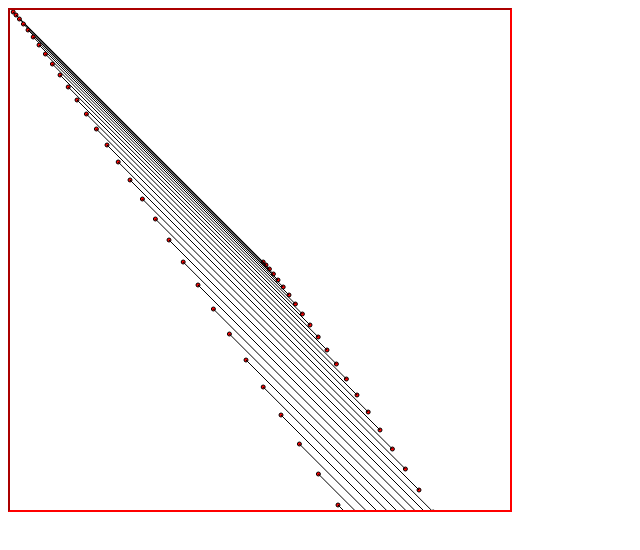
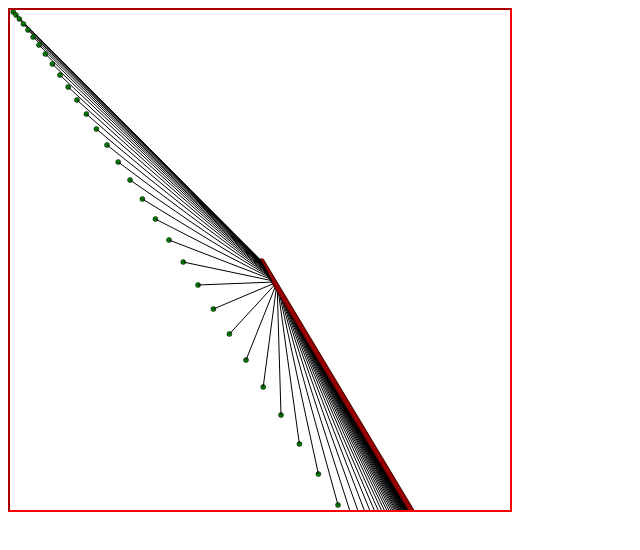
Before and after one commit to shilpi-mittal/TheGame, a plain HTML site: page verlets/html/verletstick.html in a window 1280 px wide. Shown: the whole page, without its empty margins (0-640 px from the left). Drawn offline with nearby package versions, Linux system fonts and the light colour scheme.

Commit message:
adding lock constraint

```diff
--- a/verlets/html/verletstick.html
+++ b/verlets/html/verletstick.html
@@ -15,6 +15,7 @@
 	<script src="../js/particle.js"></script>
 	<script src="../js/listOfParticles.js"></script>
 	<script src="../js/constraints/stickConstraints.js"></script>
+	<script src="../js/constraints/lockConstraint.js"></script>
 	<script src="../js/stick.js"></script>
   <script src="../js/drawVerletStick.js"></script>
 	<canvas id="main-canvas" width=500 height=500>Your browser doesn't support canvas!</canvas>
--- a/verlets/js/constraints/lockConstraint.js
+++ b/verlets/js/constraints/lockConstraint.js
@@ -0,0 +1,11 @@
+var applyLockConstraint = function (particle) {
+  particle.update = function() {
+    particle.changePosition(particle.getPosition());
+  };
+
+  particle.setParticleType("locked");
+  particle.render = circle_point_drawable_factory({
+    type : 'smallRedCircle',
+    withChanges : {}
+  })
+};
--- a/verlets/js/drawVerletStick.js
+++ b/verlets/js/drawVerletStick.js
@@ -15,7 +15,7 @@ $('document').ready(function(){
     withChanges : {
       initial_position : canvasDimensions.newScale(0.5),
       render : circle_point_drawable_factory({
-        type : 'smallRedCircle',
+        type : 'smallGreenCircle',
         withChanges : {}
       })
     }
@@ -26,7 +26,7 @@ $('document').ready(function(){
     withChanges : {
       initial_position : (canvasDimensions.newScale(0.5)).add(create_new_vector(3,4)) ,
       render : circle_point_drawable_factory({
-        type : 'smallRedCircle',
+        type : 'smallGreenCircle',
         withChanges : {}
       })
     }
@@ -48,6 +48,8 @@ $('document').ready(function(){
     x : 1,
     y : 0
   }));
+
+  applyLockConstraint(particle1);
 
   particle2.changePosition(particle2.getPosition().newAdd({
     x : 1,
--- a/verlets/js/game.js
+++ b/verlets/js/game.js
@@ -15,7 +15,7 @@ $('document').ready(function(){
 		withChanges : {
 			initial_position : canvasDimensions.newScale(0.5),
 			render : circle_point_drawable_factory({
-				type : 'smallRedCircle'
+				type : 'smallGreenCircle'
 			})
 		}
 	});
--- a/verlets/js/particle.js
+++ b/verlets/js/particle.js
@@ -5,6 +5,7 @@ var particle_factory = (function(){
 				initial_position : create_new_vector(),
 				lastPosition : create_new_vector(),
 				initialVelocity : create_new_vector(),
+        particleType : "normal",
 				render : circle_point_drawable_factory({
 					type : 'defaultDrawable',
 					withChanges : {}
@@ -12,7 +13,7 @@ var particle_factory = (function(){
 		}
 	};
 
-	return function(properties){
+	return function(properties) {
 
 		var properties = properties || {};
 		var type = properties.type || 'defaultListOfParticle';
@@ -24,6 +25,7 @@ var particle_factory = (function(){
 		var currentPosition = finalProductType.initial_position;
 		var lastPosition = jQuery.extend(true,{},currentPosition);
 		lastPosition = lastPosition.newAdd(finalProductType.initialVelocity);
+    var particleType = finalProductType.particleType;
 
 		var getPosition = function(){
 			return create_new_vector({
@@ -54,6 +56,14 @@ var particle_factory = (function(){
 			currentPosition.subtract(delta);
 		};
 
+    var getParticleType = function() {
+      return particleType;
+    };
+
+    var setParticleType = function(type) {
+      particleType = type;
+    };
+
 		return {
 			render : finalProductType.render,
 			getPosition : getPosition,
@@ -62,6 +72,8 @@ var particle_factory = (function(){
 			add : add,
 			subtract : subtract,
 			update : update,
+      getParticleType : getParticleType,
+      setParticleType : setParticleType,
 			adjustmentRatio : function(){
 				return 0.5 ;
 			}
--- a/verlets/js/stick.js
+++ b/verlets/js/stick.js
@@ -22,6 +22,8 @@ var stick_factory = (function(){
 
     var particle1Position = finalProductType.particle1.getPosition();
     var particle2Position = finalProductType.particle2.getPosition();
+    var particle1 = finalProductType.particle1;
+    var particle2 = finalProductType.particle2;
     var strategy = finalProductType.strategy;
 
     var getParticle1Position = function(){
@@ -39,6 +41,17 @@ var stick_factory = (function(){
     };
 
     var update = function(){
+      if(particle1.getParticleType() == "locked") {
+        if(particle2.getParticleType() == "locked") {
+          strategy = "bothLocked";
+        }
+        else {
+          strategy = "particle1Locked";
+        }
+      }
+      if(particle2.getParticleType() == "locked") {
+        strategy = "particle2Locked";
+      }
       applyStickConstraint(this, strategy)();
     };
 
--- a/verlets/js/utils/circlePointDrawable.js
+++ b/verlets/js/utils/circlePointDrawable.js
@@ -11,10 +11,10 @@ var circle_point_drawable_factory = (function(){
 			return false;
 		},
 		getFillStyle : function(){
-			return 'red';
+			return 'green';
 		},
 		getLineWidth : function(){
-			return 1;
+			return 0.5;
 		},
 		getStrokeStyle : function(){
 			return 'black'
@@ -26,14 +26,25 @@ var circle_point_drawable_factory = (function(){
 
 	var point_drawable_products = {
 		defaultDrawable : defaults,
-		smallRedCircle : (function(){
+		smallGreenCircle : (function(){
 			var changes = {
 				getRadius : function(){
-					return 2;
+					return 2.5;
 				}
 			};
 			return jQuery.extend({},defaults,changes);
-		})()
+		})(),
+    smallRedCircle : (function(){
+      var changes = {
+        getRadius : function(){
+          return 2.5;
+        },
+        getFillStyle : function(){
+          return "red";
+        }
+      };
+      return jQuery.extend({},defaults,changes);
+    })()
 	};
 
 	var drawArc = function(position, properties,context){
```
